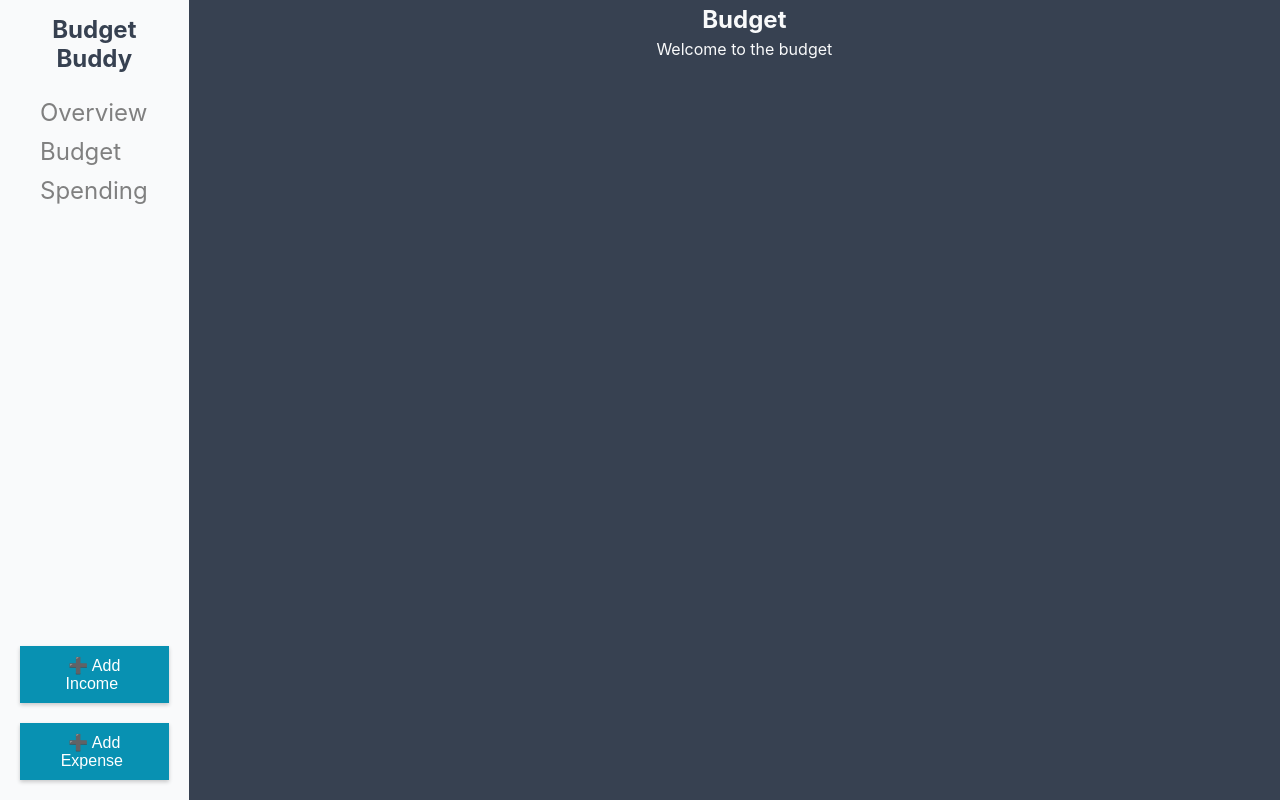
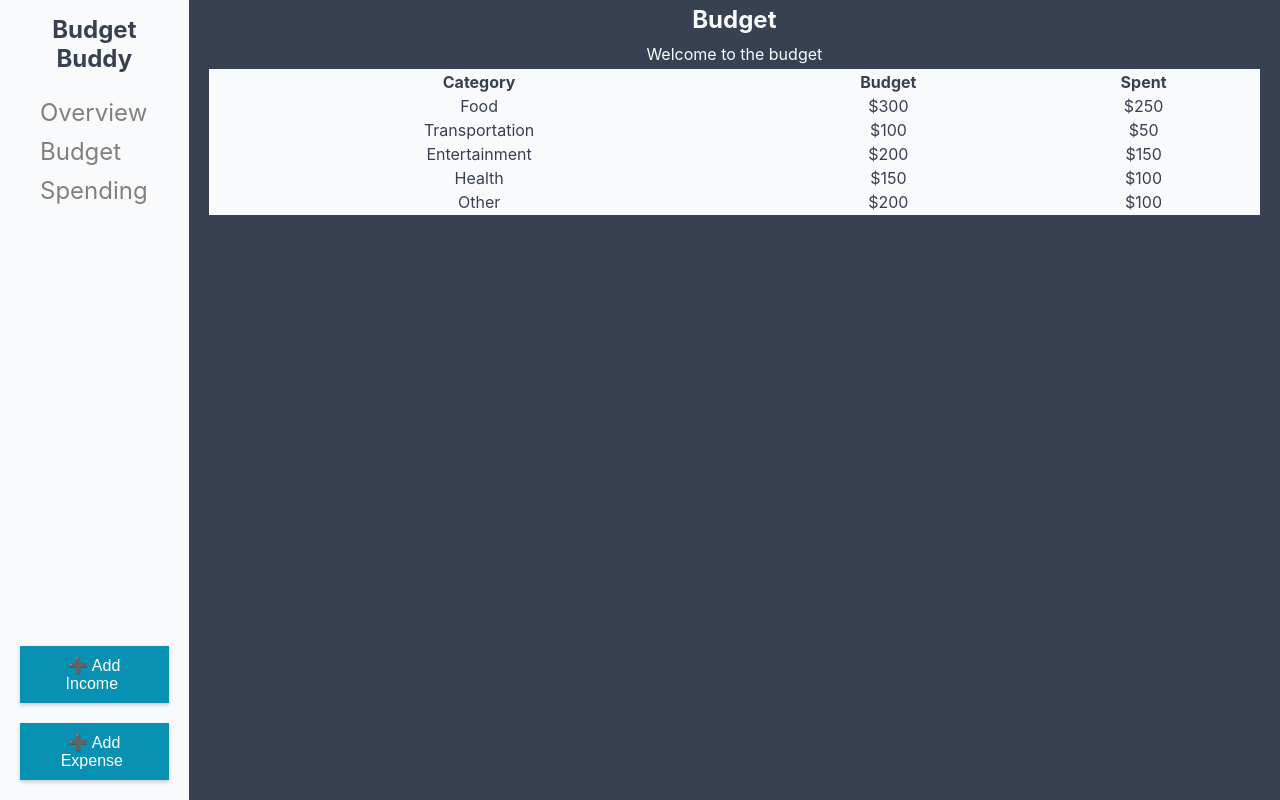
Before and after one commit to kstearn/budget-buddy, a React (Create React App) app: page /budget in a window 1280 px wide. Built offline with nearby package versions, Linux system fonts and the light colour scheme.

Commit message:
Budget and Spending pages

```diff
--- a/src/routes/Budget.jsx
+++ b/src/routes/Budget.jsx
@@ -1,8 +1,46 @@
 const Budget = () => {
     return (
-        <div>
+        <div className="budget">
             <h2>Budget</h2>
             <p>Welcome to the budget</p>
+            <div className="budgetTableContainer">
+                <table>
+                    <thead>
+                        <tr>
+                            <th>Category</th>
+                            <th>Budget</th>
+                            <th>Spent</th>
+                        </tr>
+                    </thead>
+                    <tbody>
+                        <tr>
+                            <td>Food</td>
+                            <td>$300</td>
+                            <td>$250</td>
+                        </tr>
+                        <tr>
+                            <td>Transportation</td>
+                            <td>$100</td>
+                            <td>$50</td>
+                        </tr>
+                        <tr>
+                            <td>Entertainment</td>
+                            <td>$200</td>
+                            <td>$150</td>
+                        </tr>
+                        <tr>
+                            <td>Health</td>
+                            <td>$150</td>
+                            <td>$100</td>
+                        </tr>
+                        <tr>
+                            <td>Other</td>
+                            <td>$200</td>
+                            <td>$100</td>
+                        </tr>
+                    </tbody>
+                </table>
+            </div>
         </div>
     );
 };
--- a/src/routes/Spending.jsx
+++ b/src/routes/Spending.jsx
@@ -1,8 +1,12 @@
 const Spending = () => {
     return (
-        <div>
+        <div className="spending">
             <h2>Spending</h2>
             <p>Welcome to the spending</p>
+            <div className="spendingDataContainer">
+                <div className="spendingChartContainer">f</div>
+                <div className="spendingTableContainer">f</div>
+            </div>
         </div>
     );
 };
```
